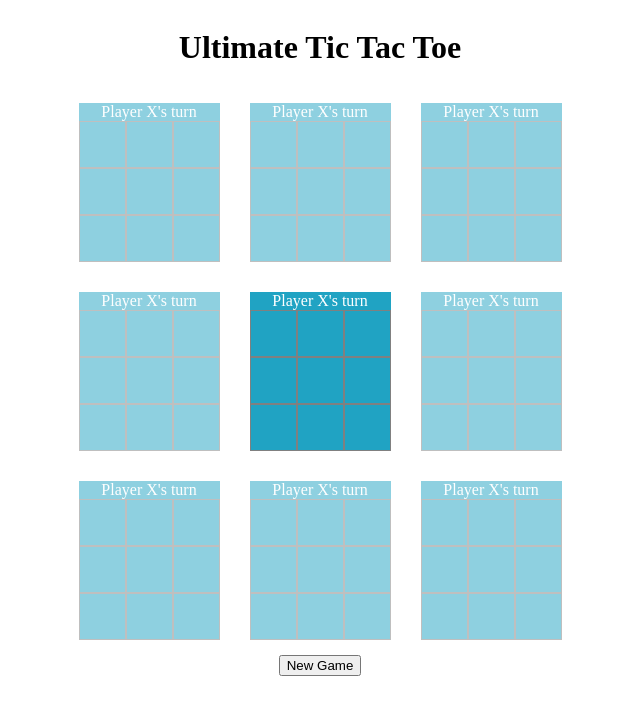
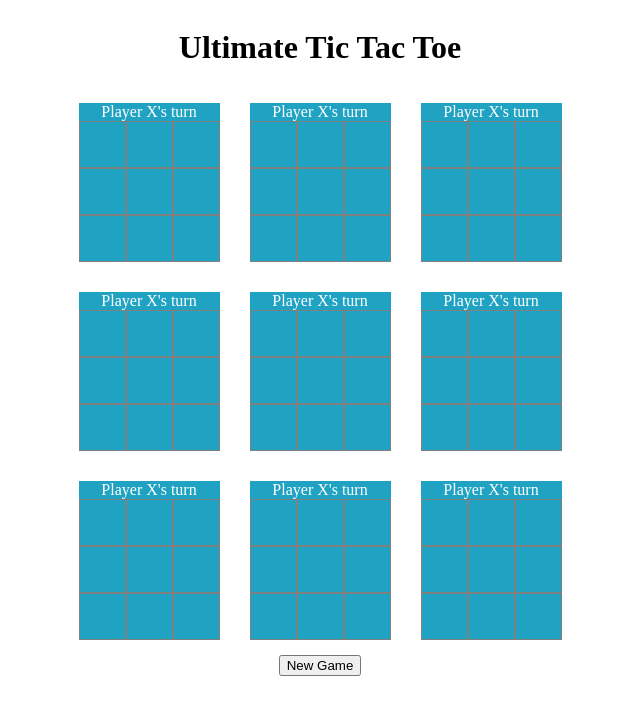
Before and after one commit to Avien/ultimate-tic-tac-toe, an Angular app: page / in a window 1280 px wide. Shown: the top 714 px of the page, without its empty margins (320-960 px from the left). Built offline with nearby package versions, Linux system fonts and the light colour scheme.

Commit message:
Enable all boards on first move

```diff
--- a/src/app/app.component.ts
+++ b/src/app/app.component.ts
@@ -13,7 +13,7 @@ export class AppComponent implements OnInit{
   gameWinner: string;
   currentBoard: number;
   player: string;
-  enableAll: boolean = false;
+  enableAll: boolean;
 
   constructor(private gameService: GameService){
 
@@ -45,6 +45,7 @@ export class AppComponent implements OnInit{
 
   restartGame(){
     this.currentBoard = 4;
+    this.enableAll = true;
     this.boards = Array(9).fill(null);
     this.player = 'X';
     this.gameService.restartGame();
```
